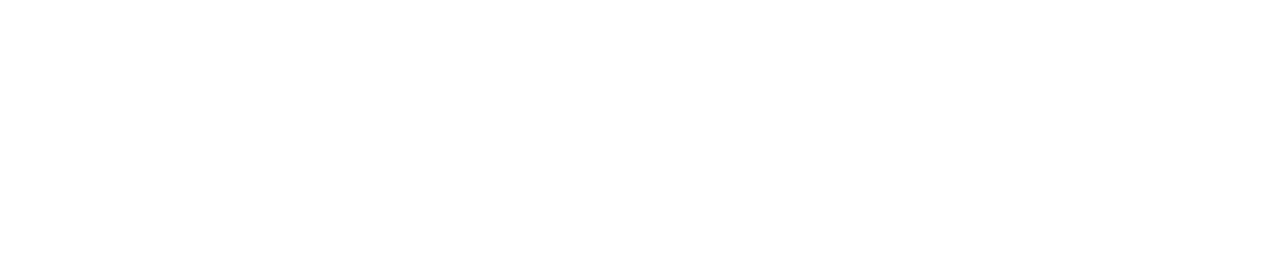
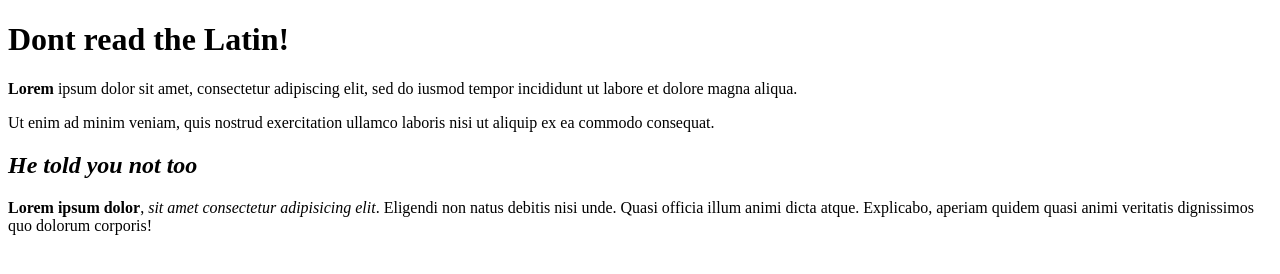
Before and after one commit to We-Splashin/html-boilerplate, a plain HTML site: page index.html in a window 1280 px wide. Drawn offline with Linux system fonts and the light colour scheme.

Commit message:
paragraph, bold and italics exercise

```diff
--- a/index.html
+++ b/index.html
@@ -5,6 +5,27 @@
     <title>Welcome</title>
 </head>
 <body>
+    <h1>Dont read the Latin!</h1>
 
+    <!--Strong makes the text bold-->
+
+    <p><strong>Lorem</strong> ipsum dolor sit amet,
+    consectetur adipiscing elit, sed do
+    iusmod tempor incididunt ut labore et
+    dolore magna aliqua. </p>
+
+    <p>Ut enim ad minim veniam, quis
+    nostrud exercitation ullamco laboris
+    nisi ut aliquip ex ea commodo consequat.
+    </p>
+
+    <!-- em is for emphasis, it makes the text italic -->
+     <!-- <b> and <i> work for bold and italics but they don't play with screen readers -->
+        <!-- Do not use them for this reason-->
+    <h2><em>He told you not too</em></h2>
+
+    <p>
+        <strong>Lorem ipsum dolor</strong>, <em>sit amet consectetur adipisicing elit</em>. Eligendi non natus debitis nisi unde. Quasi officia illum animi dicta atque. Explicabo, aperiam quidem quasi animi veritatis dignissimos quo dolorum corporis!
+    </p>
 </body>
 </html>
```
